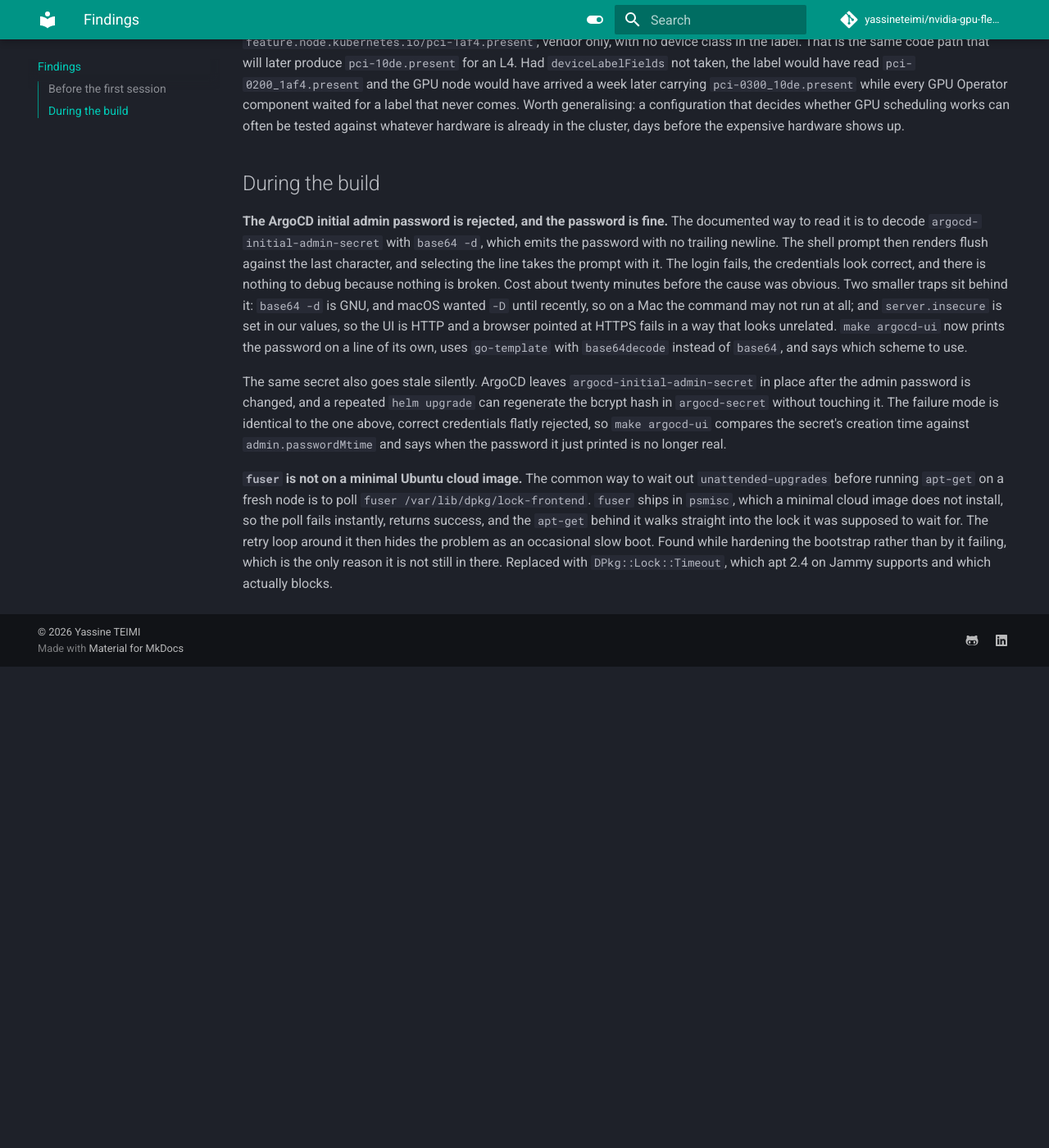
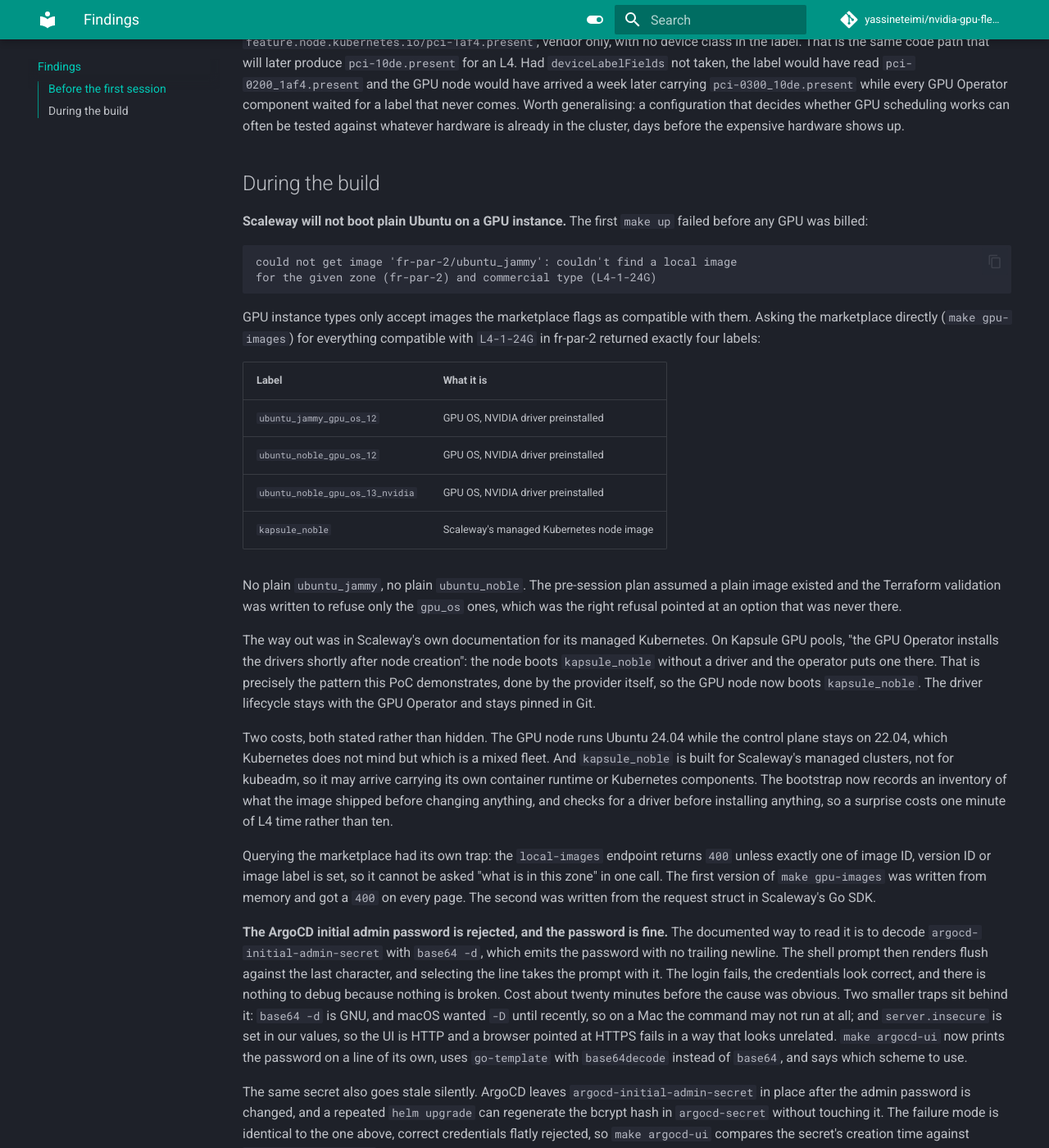
Before and after one commit to yassineteimi/nvidia-gpu-fleet-poc, an MkDocs documentation site: the page built from docs/findings.md, in a window 1280 px wide and 1400 px high, scrolled down 1000 px. Shown: the whole window at 82% size. Built offline with MkDocs 1.6.1 and Material for MkDocs 9.7.7, drawn with Linux system fonts in a browser that asks for light colours; comment, search, counter and statistics services are not loaded; before the commit the page ends 1813 px from its top, so only the background shows below that; some of the changed text lies outside the part shown.

Commit message:
Boot the GPU node on kapsule_noble: Scaleway has no plain Ubuntu for L4
The first make up failed before anything was billed:

  could not get image 'fr-par-2/ubuntu_jammy': couldn't find a local
  image for the given zone (fr-par-2) and commercial type (L4-1-24G)

make gpu-images asked the marketplace for every image compatible with
L4-1-24G in fr-par-2 and got four labels: three GPU OS images with the
NVIDIA driver preinstalled, and kapsule_noble. No plain Ubuntu at all.

Scaleway's own docs for its managed Kubernetes say GPU pools boot without a
driver and "the GPU Operator installs the drivers shortly after node
creation". That is the pattern this PoC demonstrates, done by the provider,
so kapsule_noble is the image. The driver stays with the GPU Operator and
stays pinned in Git.

Because the image is built for managed Kubernetes rather than kubeadm:
- the GPU node bootstrap records an inventory of what the image shipped
  (runtime, Kubernetes packages, units, kernel modules) before changing
  anything, so a clash later is diagnosable
- the driver check now runs before anything is installed, so an image with
  a driver costs one minute of L4 time instead of ten
- the pinned kubeadm install passes --allow-change-held-packages and
  --allow-downgrades, since an image carrying its own held kubelet would
  otherwise make apt refuse the pinned version

log() is now defined once at the top of each role script instead of in the
shared block, so the GPU script can log before the shared block runs.

Docs corrected wherever they said plain Ubuntu: findings, the Session A
decisions and open questions, the architecture diagram and the What is
simulated page. The GPU node is now Ubuntu 24.04 while the control plane
stays on 22.04, a mixed fleet that is stated rather than hidden.

````diff
--- a/docs/findings.md
+++ b/docs/findings.md
@@ -28,8 +28,9 @@
 
 **The Scaleway GPU image choice matters.** `ubuntu_jammy_gpu_os` ships with NVIDIA
 drivers preinstalled. Using it would take the driver lifecycle away from the GPU
-Operator, which is the single thing this PoC exists to demonstrate. Plain
-`ubuntu_jammy` is used instead.
+Operator, which is the single thing this PoC exists to demonstrate. The plan was
+plain `ubuntu_jammy` instead. That plan did not survive contact with the API: see
+the first entry under "During the build".
 
 **Deploying NFD separately means inheriting the GPU Operator's NFD configuration.**
 Setting `nfd.enabled=false` and running Node Feature Discovery as its own ArgoCD
@@ -61,6 +62,51 @@
 
 ## During the build
 
+**Scaleway will not boot plain Ubuntu on a GPU instance.** The first `make up`
+failed before any GPU was billed:
+
+```text
+could not get image 'fr-par-2/ubuntu_jammy': couldn't find a local image
+for the given zone (fr-par-2) and commercial type (L4-1-24G)
+```
+
+GPU instance types only accept images the marketplace flags as compatible with
+them. Asking the marketplace directly (`make gpu-images`) for everything compatible
+with `L4-1-24G` in fr-par-2 returned exactly four labels:
+
+| Label | What it is |
+|---|---|
+| `ubuntu_jammy_gpu_os_12` | GPU OS, NVIDIA driver preinstalled |
+| `ubuntu_noble_gpu_os_12` | GPU OS, NVIDIA driver preinstalled |
+| `ubuntu_noble_gpu_os_13_nvidia` | GPU OS, NVIDIA driver preinstalled |
+| `kapsule_noble` | Scaleway's managed Kubernetes node image |
+
+No plain `ubuntu_jammy`, no plain `ubuntu_noble`. The pre-session plan assumed a
+plain image existed and the Terraform validation was written to refuse only the
+`gpu_os` ones, which was the right refusal pointed at an option that was never
+there.
+
+The way out was in Scaleway's own documentation for its managed Kubernetes. On
+Kapsule GPU pools, "the GPU Operator installs the drivers shortly after node
+creation": the node boots `kapsule_noble` without a driver and the operator puts
+one there. That is precisely the pattern this PoC demonstrates, done by the
+provider itself, so the GPU node now boots `kapsule_noble`. The driver lifecycle
+stays with the GPU Operator and stays pinned in Git.
+
+Two costs, both stated rather than hidden. The GPU node runs Ubuntu 24.04 while
+the control plane stays on 22.04, which Kubernetes does not mind but which is a
+mixed fleet. And `kapsule_noble` is built for Scaleway's managed clusters, not for
+kubeadm, so it may arrive carrying its own container runtime or Kubernetes
+components. The bootstrap now records an inventory of what the image shipped
+before changing anything, and checks for a driver before installing anything, so
+a surprise costs one minute of L4 time rather than ten.
+
+Querying the marketplace had its own trap: the `local-images` endpoint returns
+`400` unless exactly one of image ID, version ID or image label is set, so it cannot
+be asked "what is in this zone" in one call. The first version of `make gpu-images`
+was written from memory and got a `400` on every page. The second was written from
+the request struct in Scaleway's Go SDK.
+
 **The ArgoCD initial admin password is rejected, and the password is fine.** The
 documented way to read it is to decode `argocd-initial-admin-secret` with
 `base64 -d`, which emits the password with no trailing newline. The shell prompt
````
Also changed, not shown: docs/01-platform.md (+13 -2 lines), docs/architecture.md (+1 -1 lines), docs/simulated.md (+4 -1 lines), 6 other files.
